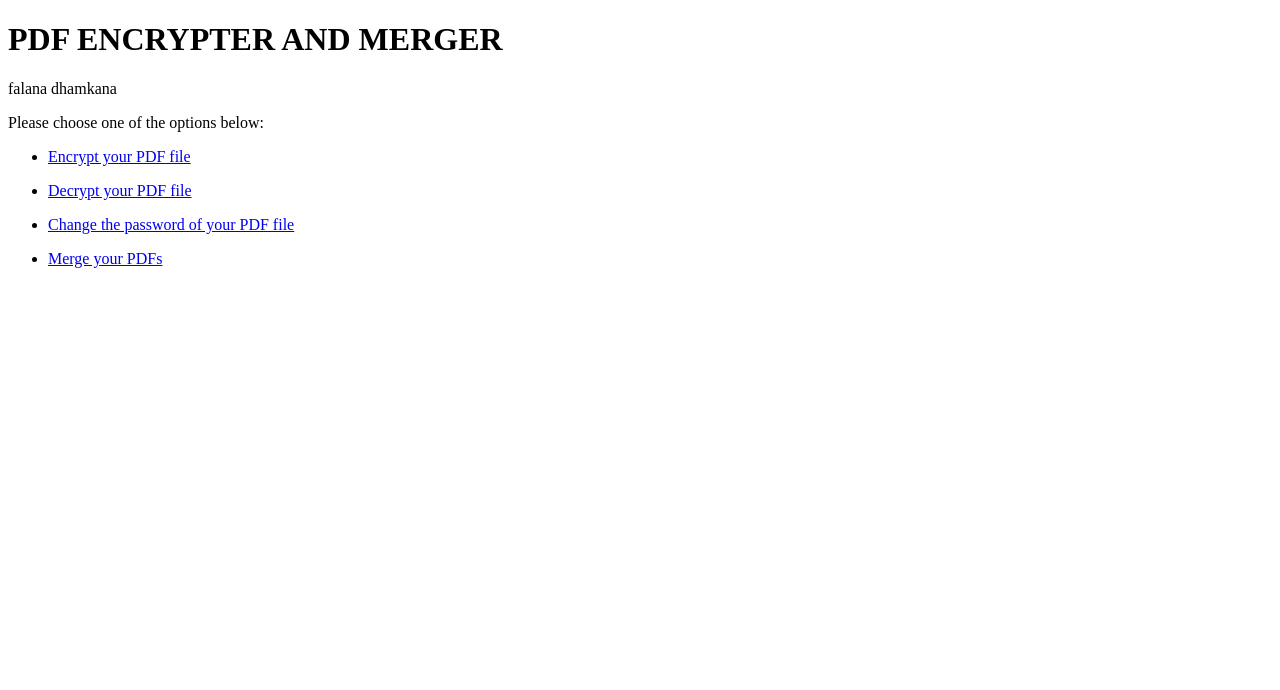
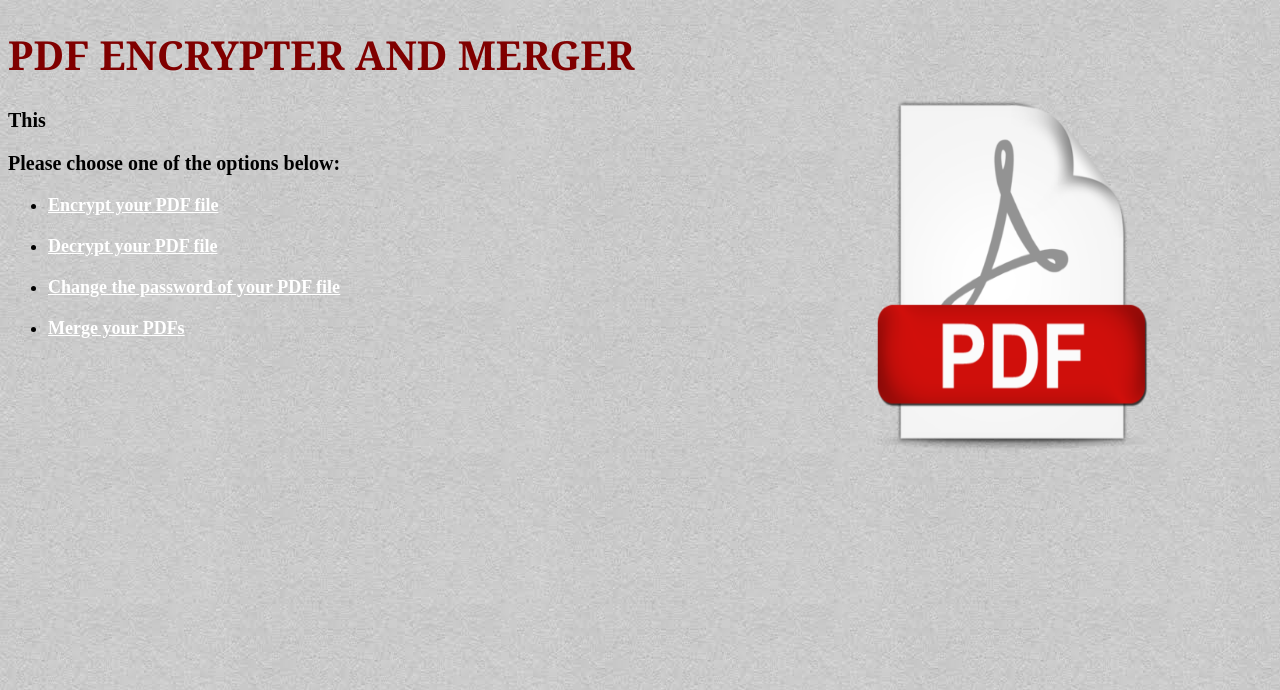
Before and after one commit to bharat2803/PDF-Editing-Website-and-webserver, a Flask app: template templates/test.html in a window 1280 px wide. Shown: the top 690 px of the page. Run offline with Flask 2, Linux system fonts and the light colour scheme; the template is opened without the code that fills it, so the values that code supplies are empty.

Commit message:
css added in test.html

```diff
--- a/static/style1.css
+++ b/static/style1.css
@@ -1,7 +1,33 @@
-
-body{
-  background-color: ligh
+body {
+  background-image: url("../static/background.jpg");
 }
-p{
-  background-image: image("pagebg.jpg");
+img {
+  position: absolute;
+  height: 350px;
+  width: 300px;
+  right: 100px;
 }
+h1 {
+  color: maroon;
+  font-family: Georgia,serif;
+  font-size: 40px;
+}
+p {
+  color: white;
+  font-size: 18px;
+}
+ul {
+  color: white;
+}
+a:link {
+  color: white;
+}
+a:visited {
+  color: grey;
+}
+a:hover {
+  color: lightgrey;
+}
+a:active {
+  color: grey;
+}
--- a/templates/test.html
+++ b/templates/test.html
@@ -4,12 +4,49 @@
     <meta charset="UTF-8">
     <meta name="viewport" content="width=device-width, initial-scale=1.0">
     <title>PDF Encrypter and Merger</title>
+    <link rel="stylesheet" type="text/css" href="{{url_for('static', filename='style1.css')}}"-->
     <link rel="shortcut icon" href="{{url_for('static', filename='Treetog-I-Documents.ico')}}">
-    <link rel="stylesheet" type="text/css" href="style1.css">
+    <style>
+    body {
+      background-image: url("../static/bgimage.jpg");
+      background-attachment: fixed;
+    }
+    img {
+      position: fixed;
+      height: 350px;
+      width: 300px;
+      right: 120px;
+      top: 100px;
+    }
+    h1 {
+      color: maroon;
+      font-family: Georgia,serif;
+      font-size: 40px;
+    }
+    p {
+      font-size: 20px;
+      color: black;
+      font-weight: bold;
+    }
+    ul {
+      color: black;
+      font-weight: bold;
+      font-size: 18px;
+    }
+    a {
+      color: black;
+      font-weight: bold;
+    }
+    a:hover {
+      color: darkgrey;
+      font-weight: bold;
+    }
+  </style>
   </head>
   <body>
     <p><h1>PDF ENCRYPTER AND MERGER</h1></p>
-    <p>falana dhamkana <p>
+    <p>This  <p>
+    <img src="../static/logo.png" alt="PDF logo">
     <p>Please choose one of the options below:</p>
     <ul>
       <li><a href = "encrypt">Encrypt your PDF file</a></li>
```
Also changed, not shown: pdfwithpython/encryption.py (+14 -4 lines), templates/encrypt.html (+41 -0 lines), static/bgimage.jpg (added), static/logo.png (added).
